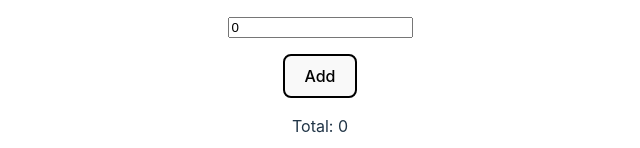
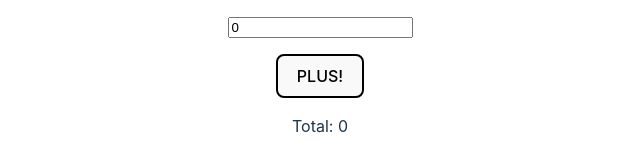
Before and after one commit to demuelle/gh-actions-in-class, a React (Vite) app: page / in a window 1280 px wide. Shown: the part 464-612 px from the top of the page, without its empty margins (320-960 px from the left). Built offline with nearby package versions, Linux system fonts and the light colour scheme.

Commit message:
Adds deploy git action

```diff
--- a/src/components/Calculator.tsx
+++ b/src/components/Calculator.tsx
@@ -24,7 +24,7 @@
           value={value}
         />
       </p>
-      <button className="btn btn-primary" type="button" onClick={handleAddClick}> Add </button>
+      <button className="btn btn-primary" type="button" onClick={handleAddClick}> PLUS! </button>
       <p className="card-text">Total: {calcState.total}</p>
       <p className="card-text">Previous Total: {calcState.previousTotal}</p>
     </div>
```
Also changed, not shown: 1 other file (tests, documents, lock files or other folders).
